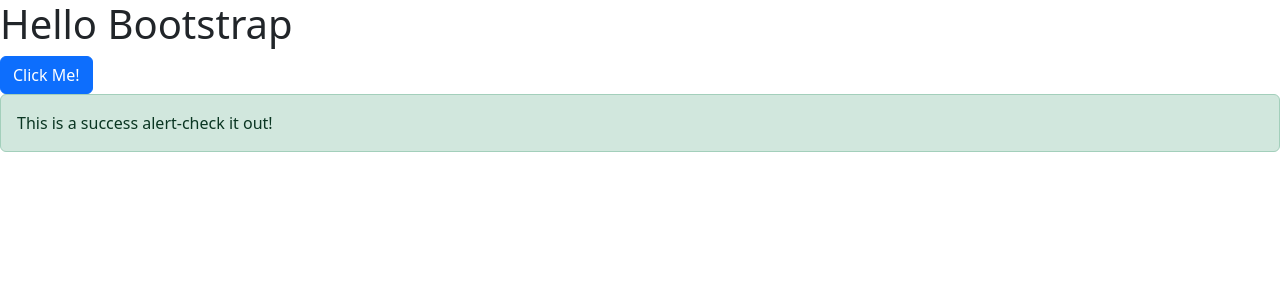
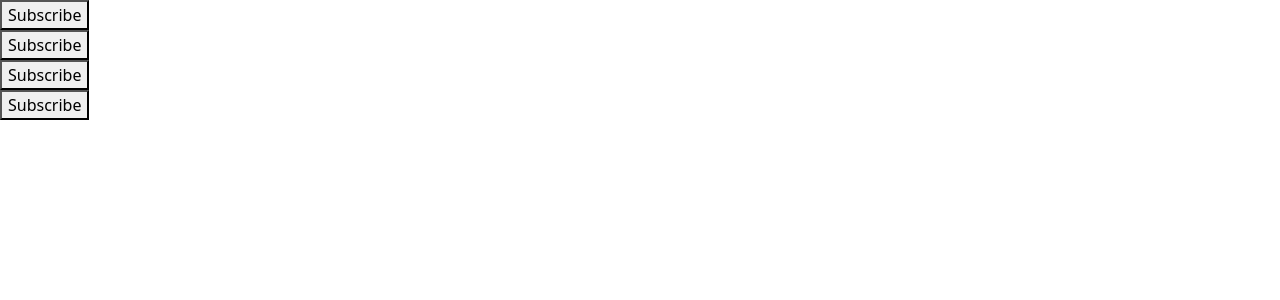
Before and after one commit to parampreet727-hash/React, a React (Vite) app: page / in a window 1280 px wide. Shown: the top 300 px of the page. Built offline with nearby package versions, Linux system fonts and the light colour scheme.

Commit message:
FunctionAsProps

```diff
--- a/src/App.jsx
+++ b/src/App.jsx
@@ -1,18 +1,26 @@
-import React from 'react'
-import BootStrap from './component/BootStrap'
+import React from "react";
+import FunctionAsProps from "./component/FunctionAsProps";
+// import BootStrap from './component/BootStrap'
 // import UseEffectProps from './component/UseEffectProps'
 // import UseEffects from './component/UseEffects'
 // import FilterMap from './component/FilterMap'
 // import Map from './component/Map'
 
 export default function App() {
+  const channelName = (name) => {
+    alert(name);
+  };
   return (
     <>
       {/* <Map/> */}
       {/* <FilterMap/> */}
       {/* <UseEffects/> */}
       {/* <UseEffectProps/> */}
-      <BootStrap/>
+      {/* <BootStrap/> */}
+      <FunctionAsProps channelName={channelName} name="Parampreet"/>
+      <FunctionAsProps channelName={channelName} name="Harpreet"/>
+      <FunctionAsProps channelName={channelName} name="Amrit"/>
+      <FunctionAsProps channelName={channelName} name="Deepa"/>
     </>
-  )
+  );
 }
--- /dev/null
+++ b/src/component/FunctionAsProps.jsx
@@ -0,0 +1,9 @@
+import React from "react";
+
+export default function FunctionAsProps({channelName, name}) {
+  return (
+    <div>
+      <button onClick={()=>channelName(name)}>Subscribe</button>
+    </div>
+  );
+}
```
